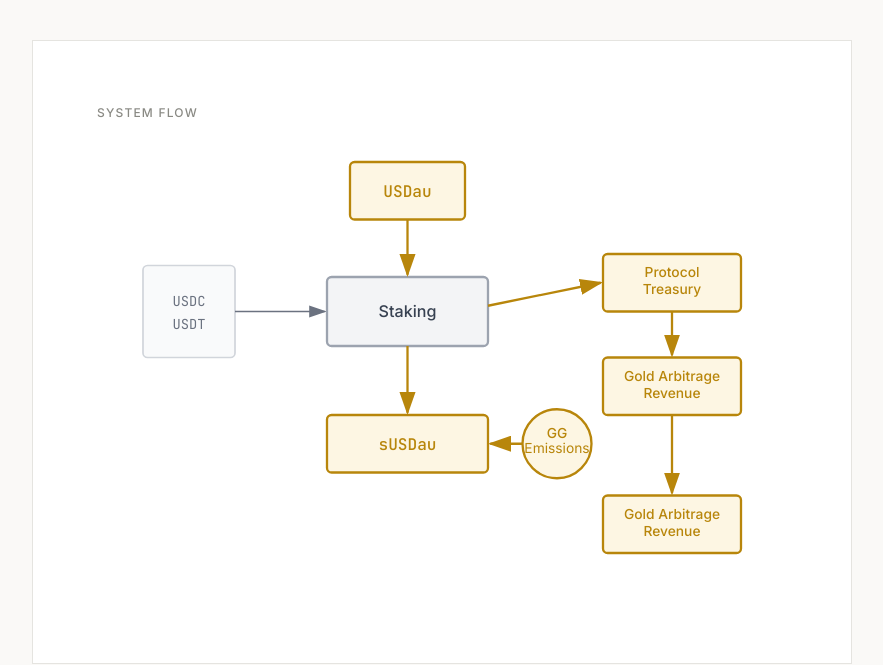
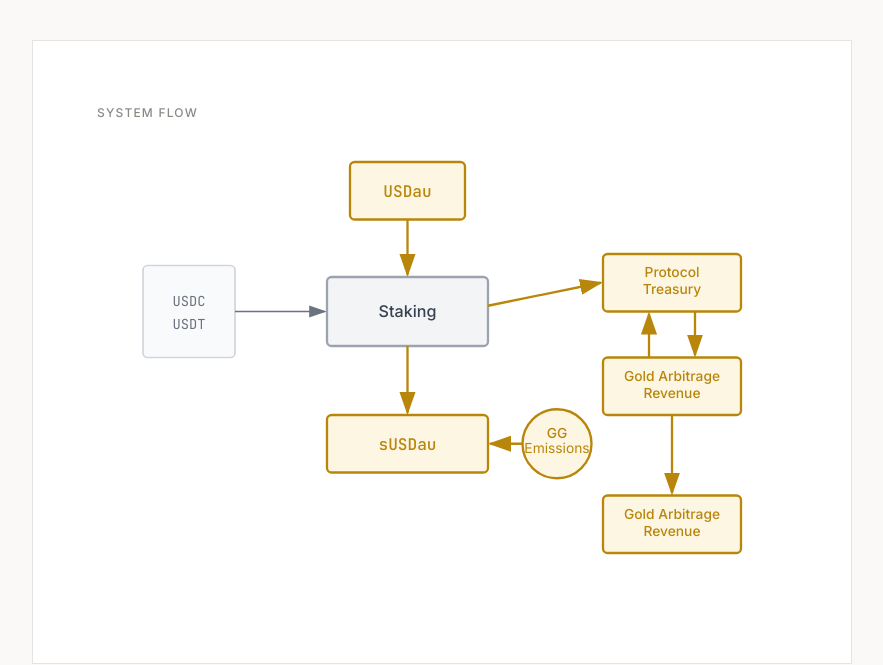
Before and after one commit to deb-pradhan/golden-gate, a Next.js app in the folder site/: page / in a window 1280 px wide. Shown: the part 4680-5345 px from the top of the page, without its empty margins (332-1215 px from the left). Built offline with nearby package versions, Linux system fonts and the light colour scheme; a web font is replaced by a local one.

Commit message:
Add bidirectional arrows between Protocol Treasury and Gold Arbitrage Revenue

```diff
--- a/site/src/app/page.tsx
+++ b/site/src/app/page.tsx
@@ -216,7 +216,10 @@ function SystemFlowInfographic() {
           <line x1="340" y1="145" x2="438" y2="125" stroke="#B8860B" strokeWidth="2" markerEnd="url(#arrowGold)" />
 
           {/* Protocol Treasury to Gold Arbitrage Revenue */}
-          <line x1="500" y1="150" x2="500" y2="188" stroke="#B8860B" strokeWidth="2" markerEnd="url(#arrowGold)" />
+          <line x1="520" y1="150" x2="520" y2="188" stroke="#B8860B" strokeWidth="2" markerEnd="url(#arrowGold)" />
+
+          {/* Gold Arbitrage Revenue to Protocol Treasury (yield return) */}
+          <line x1="480" y1="190" x2="480" y2="152" stroke="#B8860B" strokeWidth="2" markerEnd="url(#arrowGold)" />
 
           {/* GG Emissions to sUSDau */}
           <line x1="370" y1="265" x2="342" y2="265" stroke="#B8860B" strokeWidth="2" markerEnd="url(#arrowGold)" />
```
